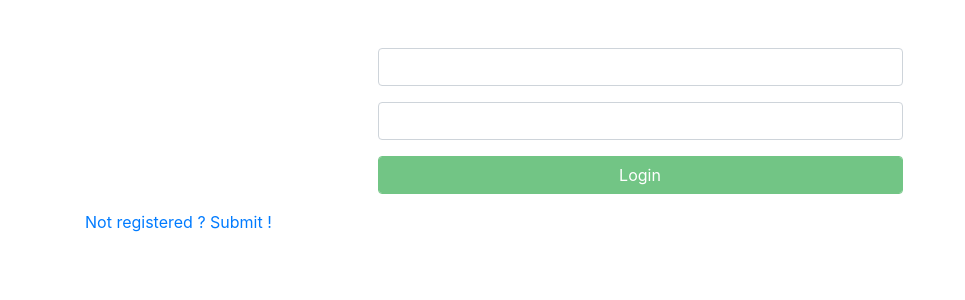
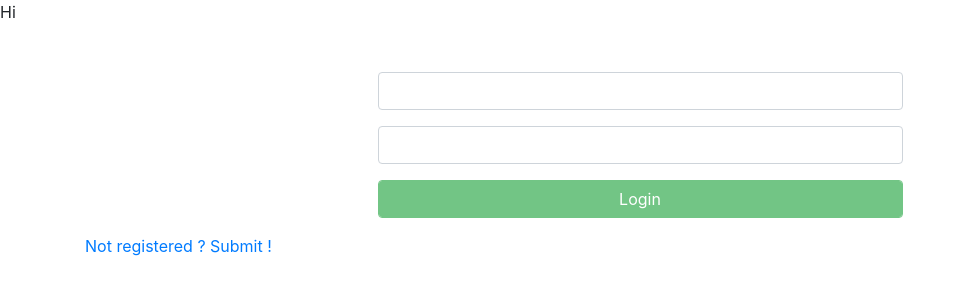
Before and after one commit to chukitipok/todopi-front, an Angular app: page / in a window 1280 px wide. Shown: the top 300 px of the page, without its empty margins (0-965 px from the left). Built offline with nearby package versions, Linux system fonts and the light colour scheme.

Commit message:
feat(app): Says hi.

```diff
--- a/src/app/app.component.html
+++ b/src/app/app.component.html
@@ -1 +1,2 @@
+<p>Hi</p>
 <router-outlet></router-outlet>
```
